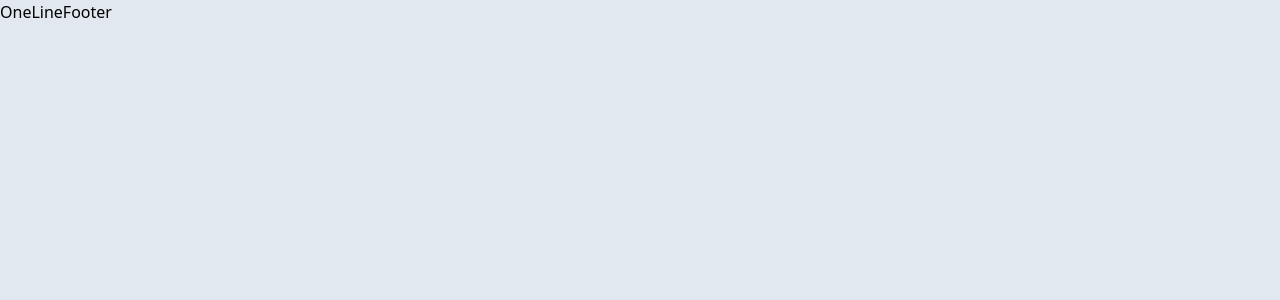
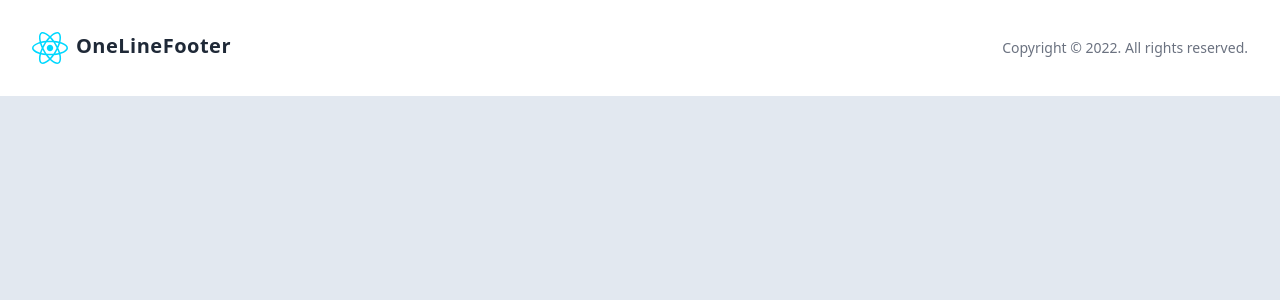
Before and after one commit to FaiqueMZM/react-components, a React (Vite) app: page /footer/oneline in a window 1280 px wide. Shown: the top 300 px of the page. Built offline with nearby package versions, Linux system fonts and the light colour scheme.

Commit message:
updated one line footer component

```diff
--- a/src/components/Footer/OneLineFooter.tsx
+++ b/src/components/Footer/OneLineFooter.tsx
@@ -1,9 +1,24 @@
 import React from "react";
+import logo from "../../assets/react.svg";
 
 const OneLineFooter: React.FC = () => {
   return (
     <>
-      <div>OneLineFooter</div>
+      <footer className="bg-white">
+        <div className="mx-auto max-w-screen-xl px-4 py-8 sm:px-6 lg:px-8">
+          <div className="sm:flex sm:items-center sm:justify-between">
+            <div className="flex justify-center text-teal-600 sm:justify-start">
+              <img src={logo} className="h-8" alt="react logo" />
+              <span className="ml-2 text-xl font-bold tracking-wide text-gray-800">
+                OneLineFooter
+              </span>
+            </div>
+            <p className="mt-4 text-center text-sm text-gray-500 lg:mt-0 lg:text-right">
+              Copyright &copy; 2022. All rights reserved.
+            </p>
+          </div>
+        </div>
+      </footer>
     </>
   );
 };
```
